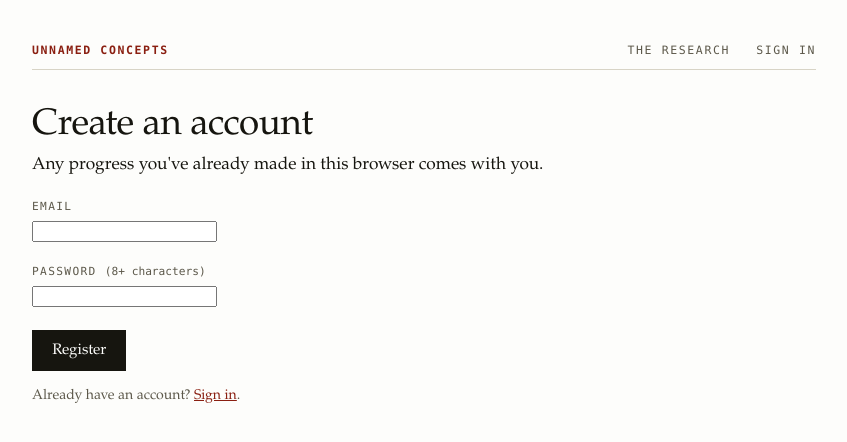
After one commit to sg712/machine-unique-chess, a Flask app: page /register in a window 1280 px wide. The commit adds this page. Shown: the top 442 px of the page, without its empty margins (216-1063 px from the left). Run offline with Flask 3, Linux system fonts and the light colour scheme.

Commit message:
Email accounts replace the code system
Register with email + password (hashed, werkzeug) to keep progress across
devices; anonymous play still works with no signup wall, and a browser's
existing progress folds into the account created from it. Login/logout,
duplicate and short-password guards, generic login errors. The old code
restore stays reachable from the sign-in page for legacy users; the code
itself is no longer shown anywhere.

```diff
--- a/webapp/app.py
+++ b/webapp/app.py
@@ -15,6 +15,7 @@ import sqlite3
 import time
 
 import chess
+from werkzeug.security import check_password_hash, generate_password_hash
 import chess.svg
 from flask import (Flask, g, jsonify, redirect, render_template, request,
                    session, url_for)
@@ -66,6 +67,9 @@ def init_db():
         code TEXT NOT NULL, concept INTEGER NOT NULL, at REAL,
         PRIMARY KEY (code, concept));
     CREATE INDEX IF NOT EXISTS a_code ON attempt(code, concept);
+    CREATE TABLE IF NOT EXISTS account (
+        email TEXT PRIMARY KEY, pw_hash TEXT NOT NULL,
+        code TEXT UNIQUE NOT NULL, created_at REAL);
     """)
     conn.commit()
     conn.close()
@@ -90,6 +94,19 @@ def ensure_player() -> str:
     session["code"] = code
     session.permanent = True
     return code
+
+
+def current_email():
+    code = session.get("code")
+    if not code:
+        return None
+    row = db().execute("SELECT email FROM account WHERE code=?", (code,)).fetchone()
+    return row["email"] if row else None
+
+
+@app.context_processor
+def inject_account():
+    return {"email": current_email()}
 
 
 def concept_progress(code: str) -> dict:
@@ -263,6 +280,56 @@ def research():
                            bv=VALIDATION["bands"])
 
 
+@app.route("/register", methods=["GET", "POST"])
+def register():
+    error = None
+    if request.method == "POST":
+        email = (request.form.get("email") or "").strip().lower()
+        pw = request.form.get("password") or ""
+        if "@" not in email or "." not in email.split("@")[-1]:
+            error = "That doesn't look like an email address."
+        elif len(pw) < 8:
+            error = "Password needs at least 8 characters."
+        elif db().execute("SELECT 1 FROM account WHERE email=?", (email,)).fetchone():
+            error = "That email is already registered — sign in instead."
+        else:
+            code = ensure_player()
+            # if this browser's progress already belongs to another account,
+            # start the new account on a fresh slate instead of stealing it
+            if db().execute("SELECT 1 FROM account WHERE code=?", (code,)).fetchone():
+                code = secrets.token_hex(3).upper()
+                db().execute("INSERT INTO player(code, created_at) VALUES(?,?)",
+                             (code, time.time()))
+                session["code"] = code
+            db().execute("INSERT INTO account(email, pw_hash, code, created_at) VALUES(?,?,?,?)",
+                         (email, generate_password_hash(pw), code, time.time()))
+            db().commit()
+            session.permanent = True
+            return redirect(url_for("profile"))
+    return render_template("register.html", error=error, code=me())
+
+
+@app.route("/login", methods=["GET", "POST"])
+def login():
+    error = None
+    if request.method == "POST":
+        email = (request.form.get("email") or "").strip().lower()
+        pw = request.form.get("password") or ""
+        row = db().execute("SELECT * FROM account WHERE email=?", (email,)).fetchone()
+        if row and check_password_hash(row["pw_hash"], pw):
+            session["code"] = row["code"]
+            session.permanent = True
+            return redirect(url_for("profile"))
+        error = "Wrong email or password."
+    return render_template("login.html", error=error, code=me())
+
+
+@app.route("/logout")
+def logout():
+    session.pop("code", None)
+    return redirect(url_for("index"))
+
+
 @app.route("/claim", methods=["GET", "POST"])
 def claim():
     if request.method == "POST":
--- a/webapp/templates/base.html
+++ b/webapp/templates/base.html
@@ -12,8 +12,11 @@
     <a class="brand" href="{{ url_for('index') }}">Unnamed Concepts</a>
     <span>
       <a href="{{ url_for('research') }}">The research</a>
-      {% if code %}<a href="{{ url_for('profile') }}">Your progress</a>
-      {% else %}<a href="{{ url_for('claim') }}">Have a code?</a>{% endif %}
+      {% if email %}<a href="{{ url_for('profile') }}">Your progress</a>
+      <a href="{{ url_for('logout') }}">Sign out</a>
+      {% elif code %}<a href="{{ url_for('profile') }}">Your progress</a>
+      <a href="{{ url_for('register') }}">Register</a>
+      {% else %}<a href="{{ url_for('login') }}">Sign in</a>{% endif %}
     </span>
   </div>
   {% block body %}{% endblock %}
--- a/webapp/templates/index.html
+++ b/webapp/templates/index.html
@@ -9,7 +9,7 @@ by example, not explanation.</p>
 move a strong engine rates decisively best that virtually no human plays, at any rating. Those
 moves cluster into eight patterns with no names — each position below is one of them, from a
 real game. Pick a concept, study four positions, then drill thirty-six you haven't seen. No
-account needed — progress saves itself.</p>
+signup needed to play — register with an email when you want your progress everywhere.</p>
 
 <div class="cards">
   {% for c in concepts %}
--- a/webapp/templates/me.html
+++ b/webapp/templates/me.html
@@ -2,7 +2,9 @@
 {% block title %}Your progress{% endblock %}
 {% block body %}
 <h1>Your progress</h1>
-<p class="lede">Player <b>{{ code }}</b> — write this down to pick up on another device.</p>
+{% if email %}<p class="lede">Signed in as <b>{{ email }}</b>.</p>
+{% else %}<p class="lede">Your progress lives in this browser for now —
+<a href="{{ url_for('register') }}">register with an email</a> to keep it anywhere.</p>{% endif %}
 
 {% if tot.n %}
 <p class="bignum">{{ tot.c or 0 }}<span>/{{ tot.n }}</span></p>
--- /dev/null
+++ b/webapp/templates/register.html
@@ -0,0 +1,18 @@
+{% extends "base.html" %}
+{% block title %}Register — Unnamed Concepts{% endblock %}
+{% block body %}
+<div class="narrow">
+<h1 class="tight">Create an account</h1>
+<p class="lede">Any progress you've already made in this browser comes with you.</p>
+{% if error %}<p class="err">{{ error }}</p>{% endif %}
+<form method="post">
+  <label for="email">Email</label>
+  <input type="email" id="email" name="email" required autocomplete="email">
+  <label for="password">Password <span style="text-transform:none;letter-spacing:0">(8+ characters)</span></label>
+  <input type="password" id="password" name="password" required minlength="8"
+         autocomplete="new-password">
+  <p style="margin-top:1.2rem"><button class="btn p" type="submit">Register</button></p>
+</form>
+<p class="small">Already have an account? <a href="{{ url_for('login') }}">Sign in</a>.</p>
+</div>
+{% endblock %}
```
Also changed, not shown: webapp/templates/login.html (added, +17 -0 lines).
